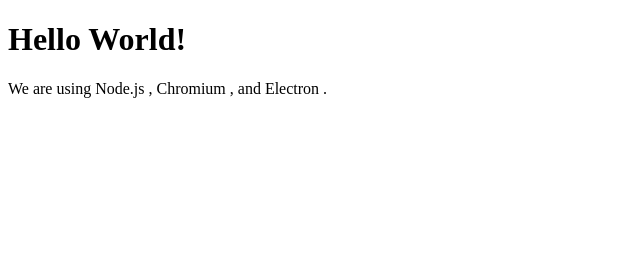
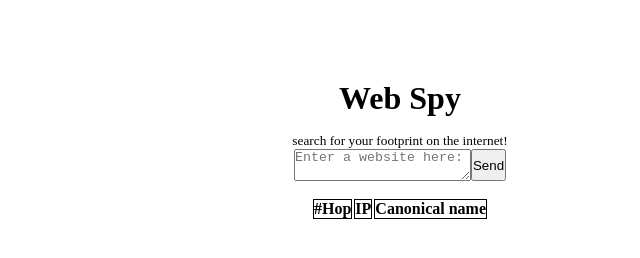
Before and after one commit to jakub-mata/web-path, an Electron app: page index.html in a window 800 px wide. Shown: the whole page, without its empty margins (0-640 px from the left). Drawn offline with Linux system fonts and the light colour scheme.

Commit message:
Basic app outline

```diff
--- a/index.html
+++ b/index.html
@@ -4,12 +4,26 @@
     <meta charset="UTF-8">
     <!-- https://developer.mozilla.org/en-US/docs/Web/HTTP/CSP -->
     <meta http-equiv="Content-Security-Policy" content="default-src 'self'; script-src 'self'">
+    <link rel="stylesheet" href="styles.css">
     <title>Hello World!</title>
   </head>
   <body>
-    <h1>Hello World!</h1>
-    We are using Node.js <span id="node-version"></span>,
-    Chromium <span id="chrome-version"></span>,
-    and Electron <span id="electron-version"></span>.
+    <header>
+      <h1>Web Spy</h1>
+      <sub>search for your footprint on the internet!</sub>
+    </header>
+    <div id="input-area">
+      <textarea placeholder="Enter a website here: "></textarea>
+      <button id="send-button">Send</button>
+    </div>
+
+    <table id="route-table">
+      <tr>
+        <th>#Hop</th>
+        <th>IP</th>
+        <th>Canonical name</th>
+      </tr>
+    </table>
+    <script src="renderer.js"></script>
   </body>
 </html>
--- a/main.js
+++ b/main.js
@@ -1,9 +1,13 @@
 const { app, BrowserWindow } = require("electron");
+const path = require("node:path");
 
 const createWindow = () => {
     const window = new BrowserWindow({
         width: 800,
         height: 600,
+        webPreferences: {
+            preload: path.join(__dirname, "preload.js")
+        }
     })
     window.loadFile("index.html");
 }
@@ -20,6 +24,6 @@
 
 app.on("window-all-closed", () => {
     if (process.platform !== "darwin") {
-        app.quit()
+        app.quit();
     }
 })
--- /dev/null
+++ b/renderer.js
@@ -0,0 +1,3 @@
+function startHopping() {
+    document.getElementById("send-button").innerText = "Done";
+}
--- /dev/null
+++ b/styles.css
@@ -0,0 +1,39 @@
+* {
+    padding: 0;
+    margin: 0;
+    box-sizing: border-box;
+}
+
+html {
+    font: 16px;
+}
+
+h1 {
+    display: flex;
+    justify-content: center;
+    margin: 10vh 0 0.5em 0;
+}
+
+sub {
+    display: flex;
+    justify-content: center;
+}
+
+#input-area {
+    display: flex;
+    justify-content: center;
+}
+
+button:hover {
+    cursor: pointer;
+}
+
+#route-table {
+    display: flex;
+    justify-content: center;
+    margin: 1em 0;
+}
+
+th {
+    border: 1px solid;
+}
```
Also changed, not shown: preload.js (added, +14 -0 lines).
